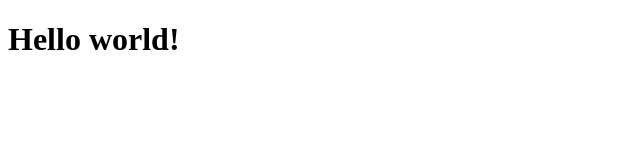
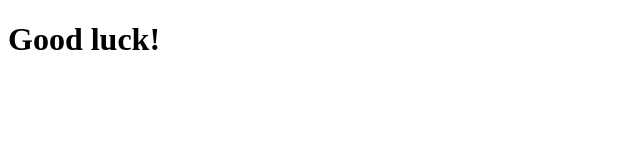
Before and after one commit to cahlan/digital-ocean-deploy-code, a website: page public/index.html in a window 1280 px wide. Shown: the whole page, without its empty margins (0-640 px from the left). Drawn offline with Linux system fonts and the light colour scheme.

Commit message:
better message

```diff
--- a/public/index.html
+++ b/public/index.html
@@ -3,6 +3,6 @@
 <head>
 </head>
 <body>
-<h1>Hello world!</h1>
+<h1>Good luck!</h1>
 </body>
 </html>
```
